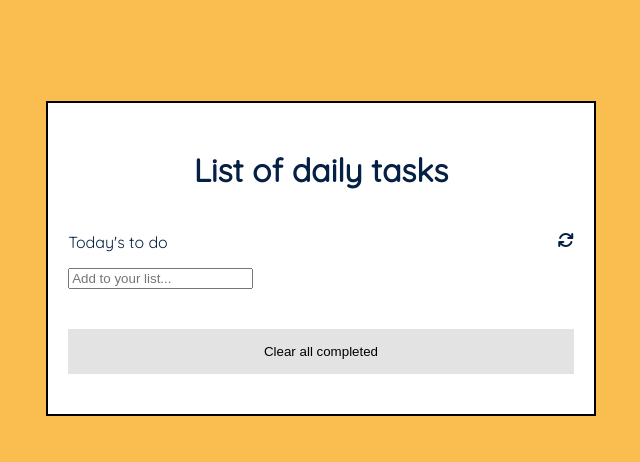
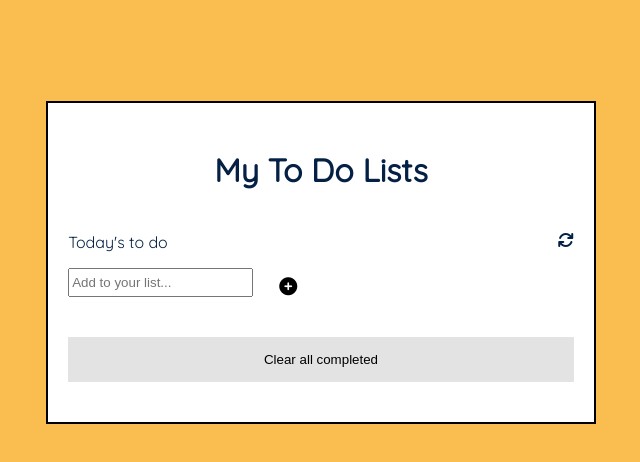
Before and after one commit to Talha-Hanif5666/To-Do-List, a website built with webpack: page dist/index.html in a window 1280 px wide. Shown: the whole page, without its empty margins (319-959 px from the left). Built offline with nearby package versions, Linux system fonts and the light colour scheme.

Commit message:
Adding webpack files

```diff
--- a/dist/index.html
+++ b/dist/index.html
@@ -4,17 +4,18 @@
     <meta charset="UTF-8">
     <meta name="viewport" content="width=device-width, initial-scale=1.0">
     <link href="https://cdnjs.cloudflare.com/ajax/libs/font-awesome/6.2.1/css/all.min.css" rel="stylesheet">
-    <title>To-Do-List</title>
+    <title>To Do List</title>
 <script defer src="/runtime.js"></script><script defer src="/bundle.js"></script></head>
 <body>
     <section class="container">
-    <h1>List of daily tasks</h1>
+    <h1>My To Do Lists</h1>
     <div class="form">
         <div class="head"><p>Today's to do</p><i class="fa-sharp fa-solid fa-arrows-rotate"></i></div>
-        <form>
-            <input type="text" class="input-items" placeholder="Add to your list...">
+        <form class="list-form">
+            <input type="text" class="task-input" placeholder="Add to your list..." required>
+           <button type="submit" class="add"><i class="fa fa-plus-circle" aria-hidden="true"></i></button>
         </form>
-        <ul class="list-item">
+        <ul class="lists">
         </ul>
         <button class="clear" >Clear all completed</button>
     </div>
```
Also changed, not shown: dist/bundle.js (+22 -2 lines).
